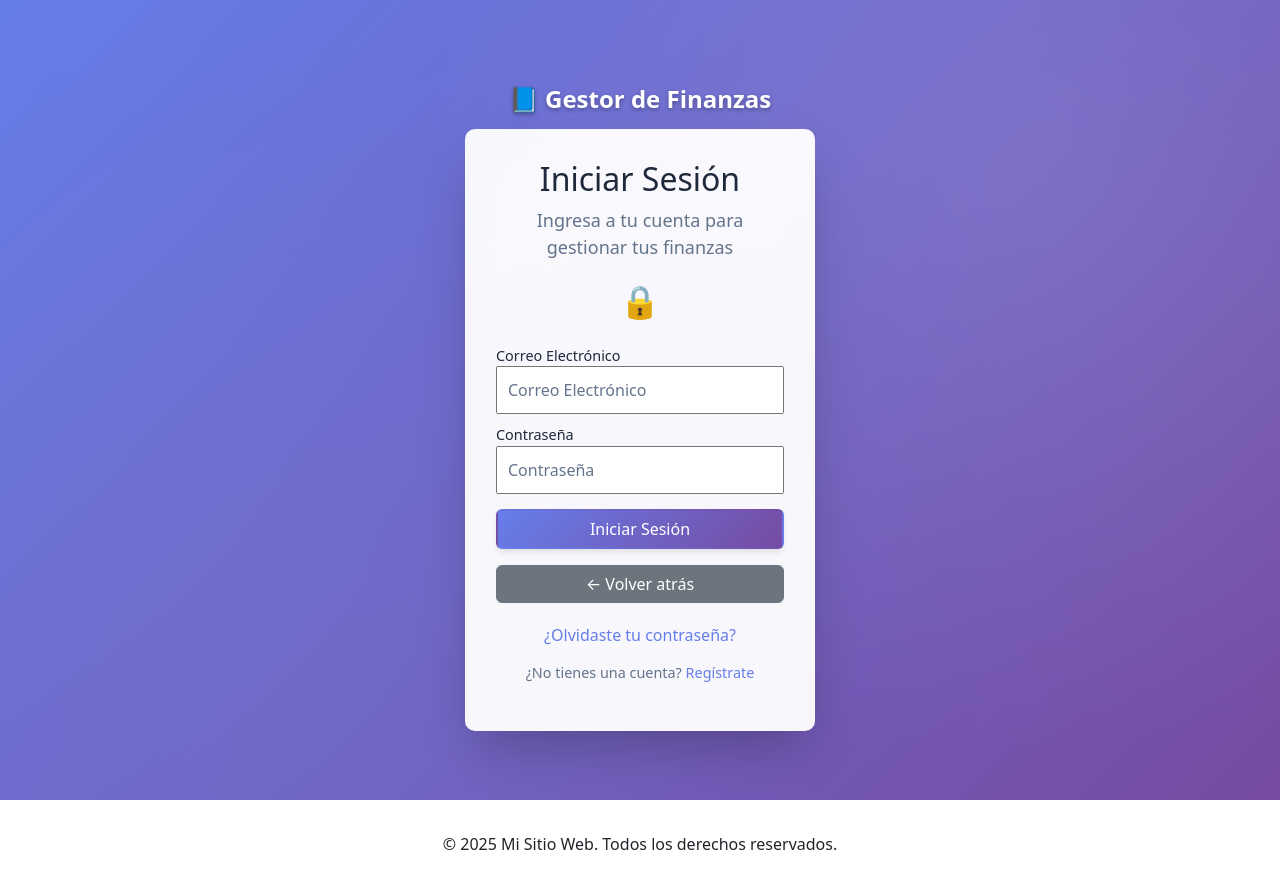
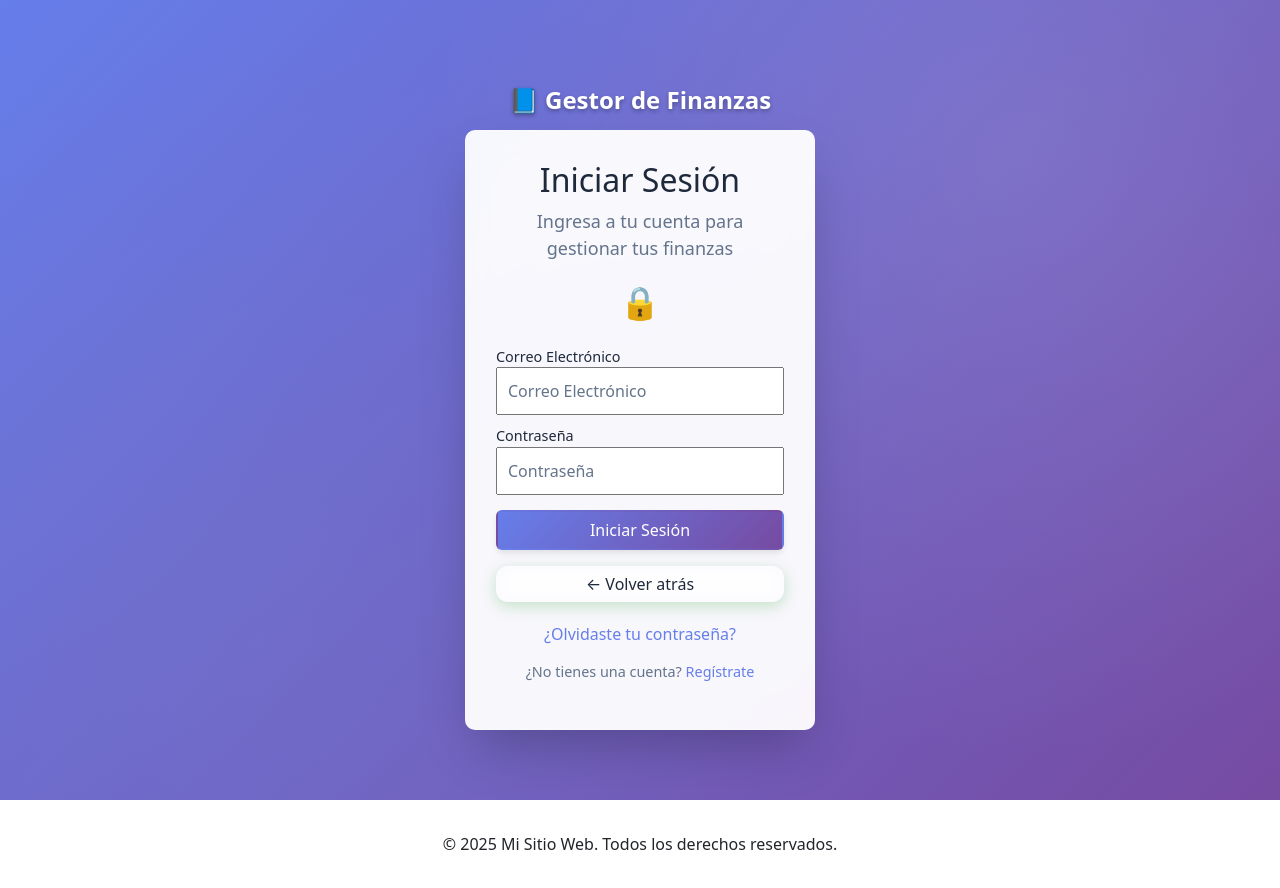
Before and after one commit to UO289659/frontend-tfg, a React (Create React App) app: page /login in a window 1280 px wide. Built offline with nearby package versions, Linux system fonts and the light colour scheme; no server answers.

Commit message:
color botones

```diff
--- a/src/components/Login.css
+++ b/src/components/Login.css
@@ -1,4 +1,5 @@
 @import url('../styles/variables.css');
+
 
 /* Fondo con gradiente */
 .form-container {
@@ -191,14 +192,16 @@ input::placeholder {
     transform: translateY(0);
 }
 
-.btn .btn.secondary {
+.btn.btn-secondary {
     background: var(--glass-bg);
-    color: white;
-    border: 2px solid var(--glass-border);
+    box-shadow: 0 4px 15px rgba(76, 175, 80, 0.3);
     backdrop-filter: blur(10px);
+    color: var(--text-primary);
+    border-radius: 12px;
+    border: none;
 }
 
-.btn.secondary:hover {
+.btn.btn.btn-secondary:hover {
     background: var(--white-transparent);
     color: var(--text-primary);
     border-color: white;
```
